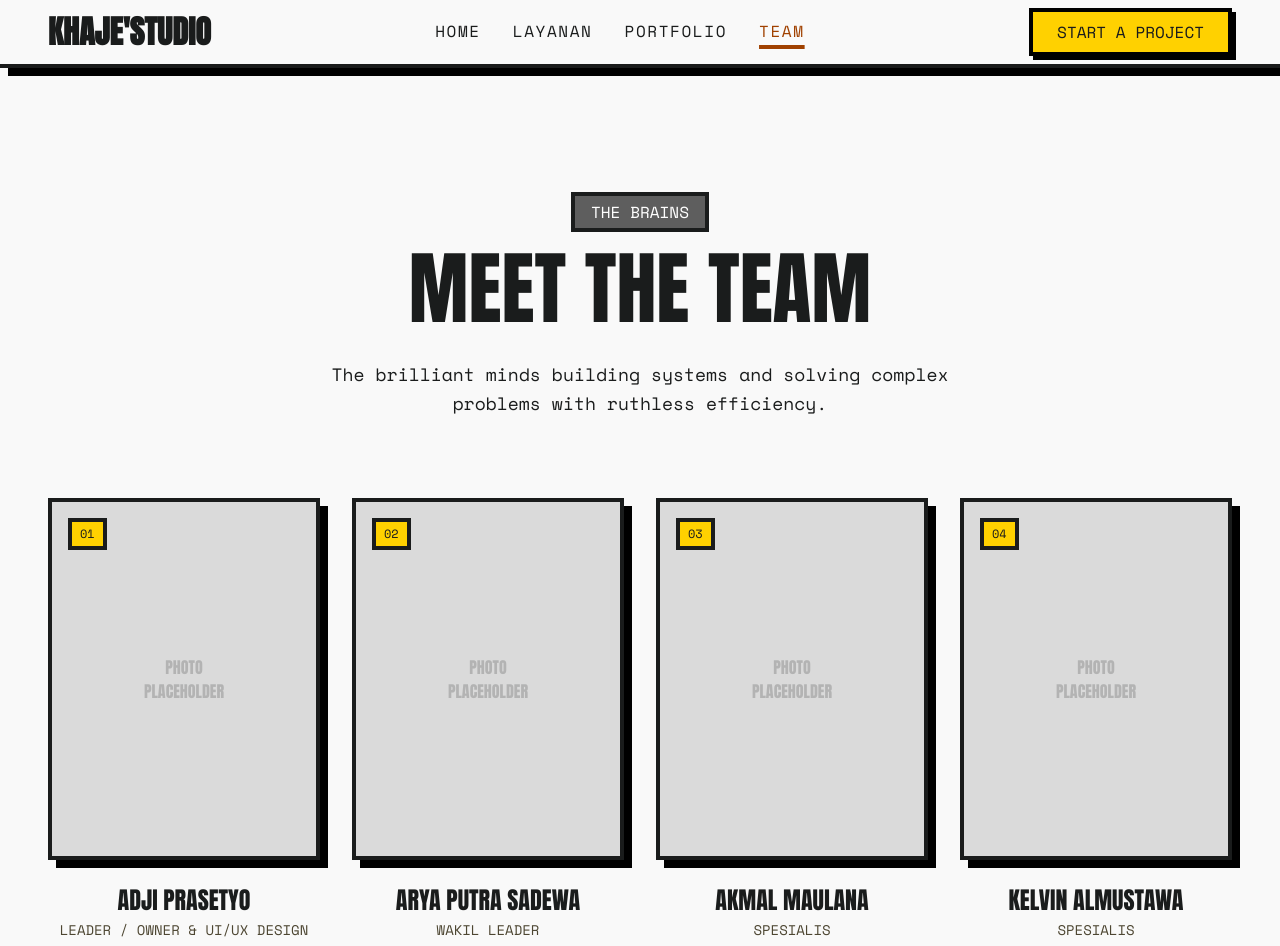
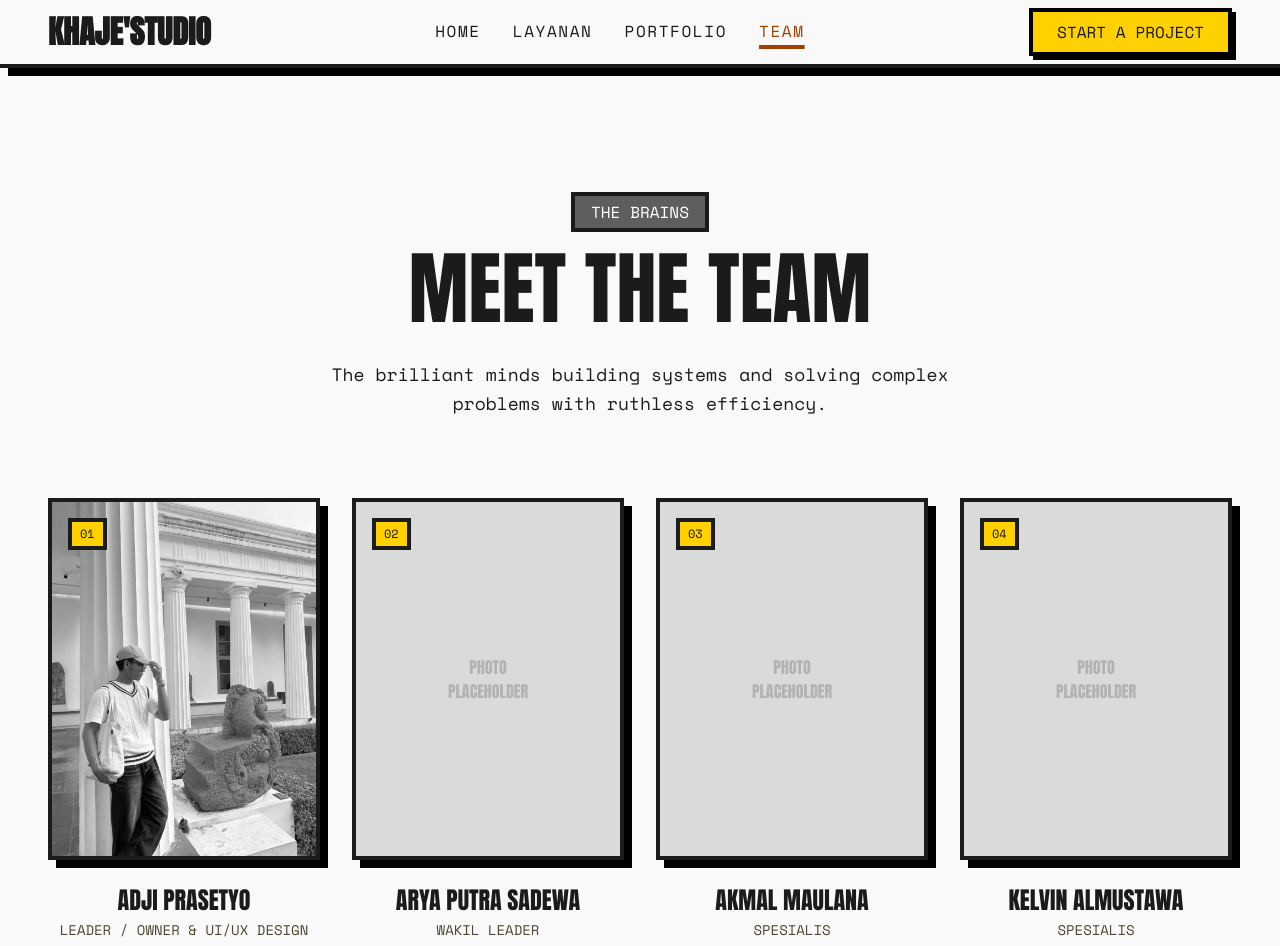
Before and after one commit to heykhaje/Khaje-Studio, a Next.js app: page /team in a window 1280 px wide. Shown: the top 946 px of the page. Built offline with nearby package versions, Linux system fonts and the light colour scheme; a web font is replaced by a local one.

Commit message:
feat: add team member photo

```diff
--- a/src/app/team/page.tsx
+++ b/src/app/team/page.tsx
@@ -1,7 +1,10 @@
+import Image from "next/image";
+
 interface TeamMember {
   name: string;
   role: string;
   specialty: string;
+  image?: string;
   socials?: {
     instagram?: string;
     github?: string;
@@ -15,6 +18,7 @@ export default function Team() {
       name: "Adji Prasetyo",
       role: "Leader / Owner & UI/UX Design",
       specialty: "Frontend & Backend",
+      image: "/adji-pras.jpeg",
       socials: {
         instagram: "https://www.instagram.com/heykhaje?igsh=MWJiZWd5YXRzNnFsdw==",
         github: "https://github.com/heykhaje",
@@ -63,9 +67,13 @@ export default function Team() {
         {team.map((member, index) => (
           <div key={index} className="flex flex-col group">
             <div className="aspect-[3/4] bg-surface-dim neo-brutalist-border relative overflow-hidden neo-brutalist-shadow mb-6 transition-all duration-200 group-hover:-translate-y-2 group-hover:translate-x-[-2px] group-hover:shadow-[12px_12px_0px_0px_rgba(0,0,0,1)] group-active:translate-y-2 group-active:translate-x-2 group-active:shadow-[2px_2px_0px_0px_rgba(0,0,0,1)]">
-              <div className="w-full h-full bg-surface-dim flex items-center justify-center">
-                <span className="font-headline-md opacity-20 uppercase text-center">Photo<br/>Placeholder</span>
-              </div>
+              {member.image ? (
+                <Image src={member.image} alt={member.name} fill className="object-cover grayscale hover:grayscale-0 transition-all duration-300" />
+              ) : (
+                <div className="w-full h-full bg-surface-dim flex items-center justify-center">
+                  <span className="font-headline-md opacity-20 uppercase text-center">Photo<br/>Placeholder</span>
+                </div>
+              )}
               <div className="absolute top-4 left-4 bg-primary-container text-on-surface neo-brutalist-border px-2 py-1 font-label-bold text-xs">
                 {String(index + 1).padStart(2, "0")}
               </div>
```
Also changed, not shown: public/adji-pras.jpeg (added).
